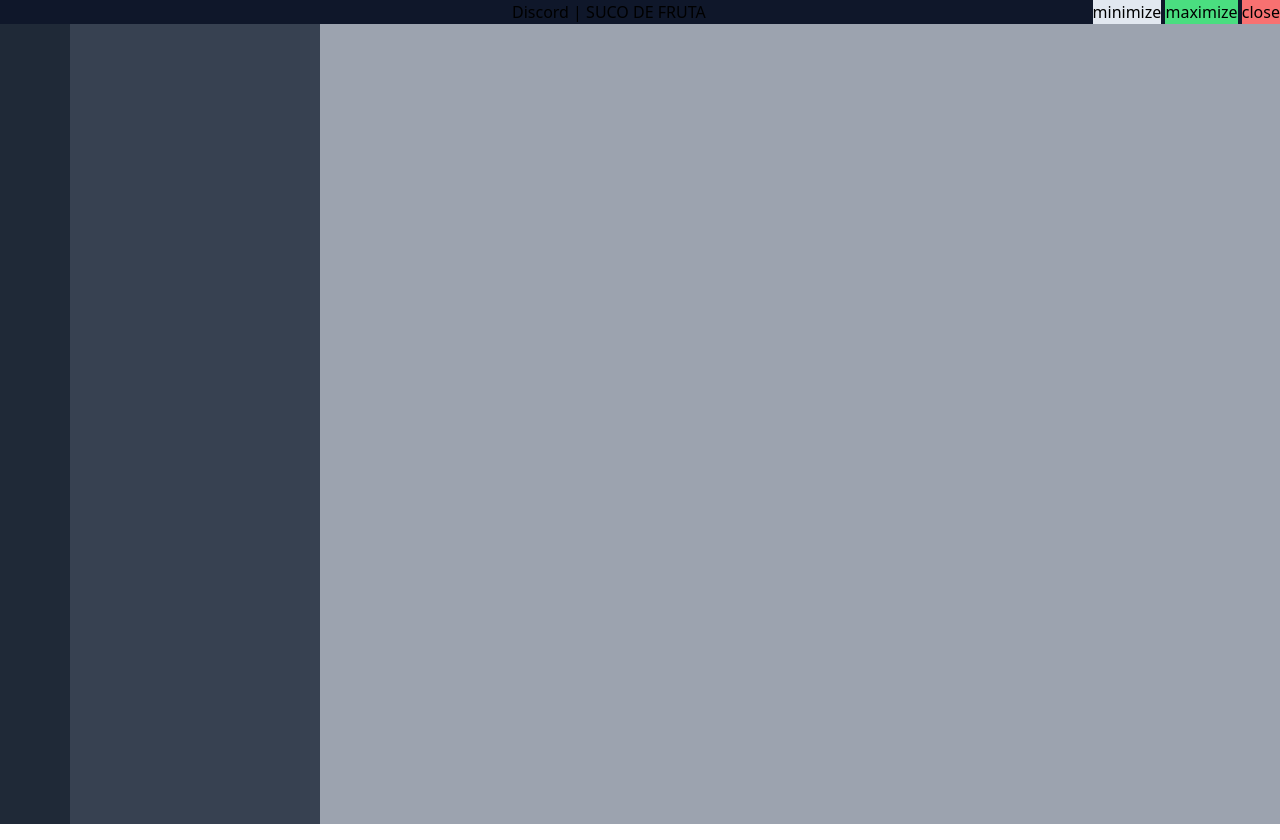
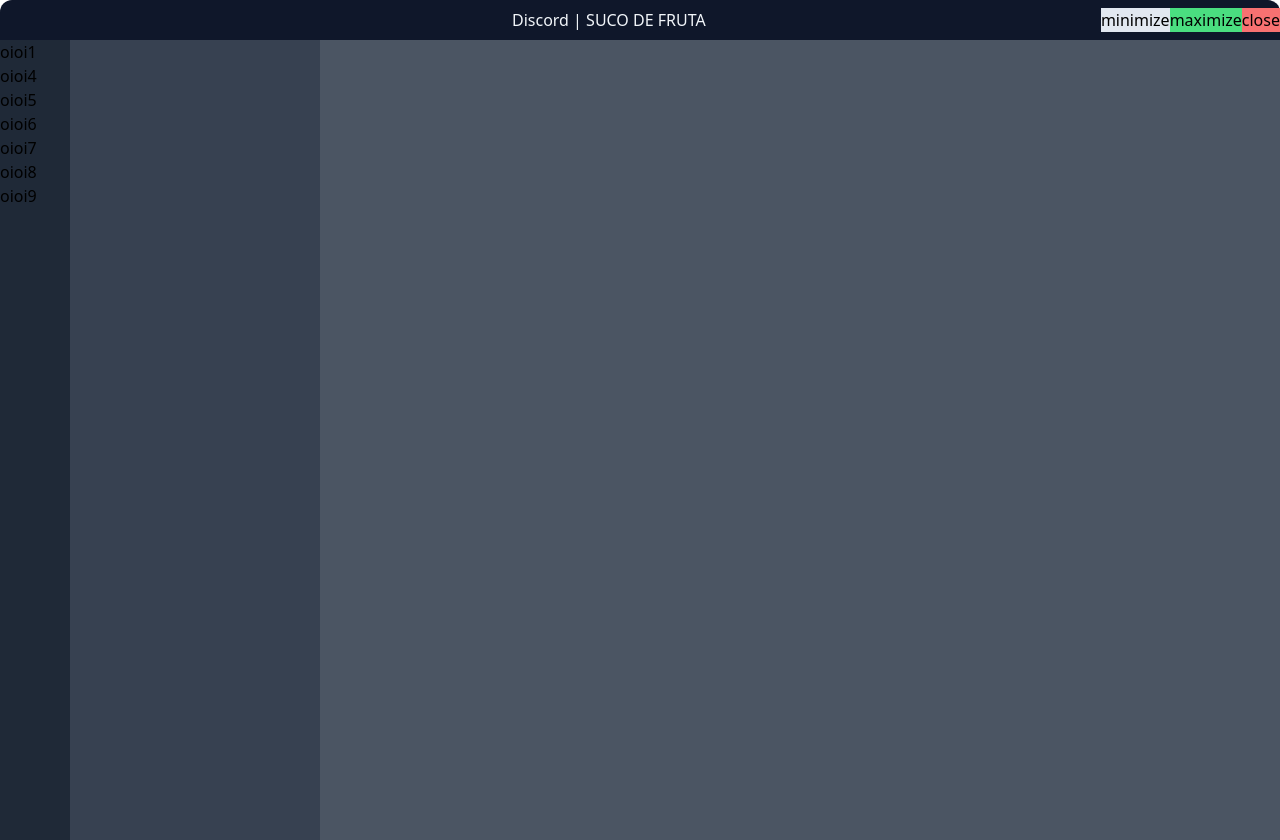
Before and after one commit to lucas-de-F/discord-clone, a React (Create React App) app: page / in a window 1280 px wide. Built offline with nearby package versions, Linux system fonts and the light colour scheme.

Commit message:
feat: add drag movements on frame

```diff
--- a/public/electron.js
+++ b/public/electron.js
@@ -7,6 +7,7 @@ function createWindow() {
     minWidth: 940,
     minHeight: 480,
     frame: false,
+    transparent: true,
     webPreferences: {
       nodeIntegration: true,
       preload: path.join(__dirname, 'preload.js'),
--- a/public/index.html
+++ b/public/index.html
@@ -1,25 +1,22 @@
 <!DOCTYPE html>
-<html lang="en">
-  <head class="bg-slate-800">
+<html lang="en" class="bg-transparent">
+  <head class="bg-transparent">
     <meta charset="utf-8" />
     <link rel="icon" href="%PUBLIC_URL%/favicon.ico" />
     <meta name="viewport" content="width=device-width, initial-scale=1" />
     <meta name="theme-color" content="#000000" />
-    <meta
-      name="description"
-      content="Web site created using create-react-app"
-    />
+    <meta />
     <link rel="apple-touch-icon" href="%PUBLIC_URL%/logo192.png" />
     <link rel="manifest" href="%PUBLIC_URL%/manifest.json" />
-    <h3 id="app-title" class="text-center absolute left-[40vw]"></h3>
-    <div class="bg-slate-900 w-full flex flex-row justify-end items-center">
-
-      <div class="justify-self-end">
-          <button id="minimize" class="bg-slate-200">minimize</button>
-          <button id="maximize" class="bg-green-400">maximize</button>
-          <button id="unmaximize" class="bg-green-400 hidden">unmaximize</button>
-          <button id="close" class="bg-red-400">close</button>
-        </div>
+    <div
+    class=" -webkit-app-region: drag bg-slate-900 w-full h-10 flex  justify-end items-center rounded-t-xl titlebar">
+    <h3 id="app-title" class="absolute left-[40vw] text-slate-100"></h3>
+    <div class="flex items-center">
+      <button id="minimize" class="bg-slate-200 hover:bg-white">minimize</button>
+      <button id="maximize" class="bg-green-400 hover:bg-white">maximize</button>
+      <button id="unmaximize" class="bg-green-400 hover:bg-white hidden">unmaximize</button>
+      <button id="close" class="bg-red-400 hover:bg-white">close</button>
+    </div>
     </div>
   </head>
   <body style="overflow-x: hidden; overflow-y: hidden">
--- a/src/App.css
+++ b/src/App.css
@@ -36,3 +36,21 @@
     transform: rotate(360deg);
   }
 }
+
+.example::-webkit-scrollbar {
+  display: none;
+}
+
+.example {
+  -ms-overflow-style: none;  /* IE and Edge */
+  scrollbar-width: none;  /* Firefox */
+}
+
+.titlebar {
+  -webkit-user-select: none;
+  -webkit-app-region: drag;
+}
+
+button {
+  -webkit-app-region: no-drag;
+}
--- a/src/App.jsx
+++ b/src/App.jsx
@@ -11,9 +11,17 @@ function App() {
   getTitles()
   return (
     <div className='flex h-screen w-screen flex-row'>
-      <div className=' w-[70px] min-w-[70px] bg-gray-800'></div>
+      <div className='w-[70px] min-w-[70px] bg-gray-800 pb-10 overflow-y-auto example'>
+          <div>oioi1</div>
+          <div>oioi4</div>
+          <div>oioi5</div>
+          <div>oioi6</div>
+          <div>oioi7</div>
+          <div>oioi8</div>
+          <div>oioi9</div>
+      </div>
       <div className=' w-[250px] min-w-[250px] bg-gray-700'></div>
-      <div className='w-full bg-gray-400'></div>
+      <div className='w-full bg-gray-600'></div>
     </div>
   );
 }
```
